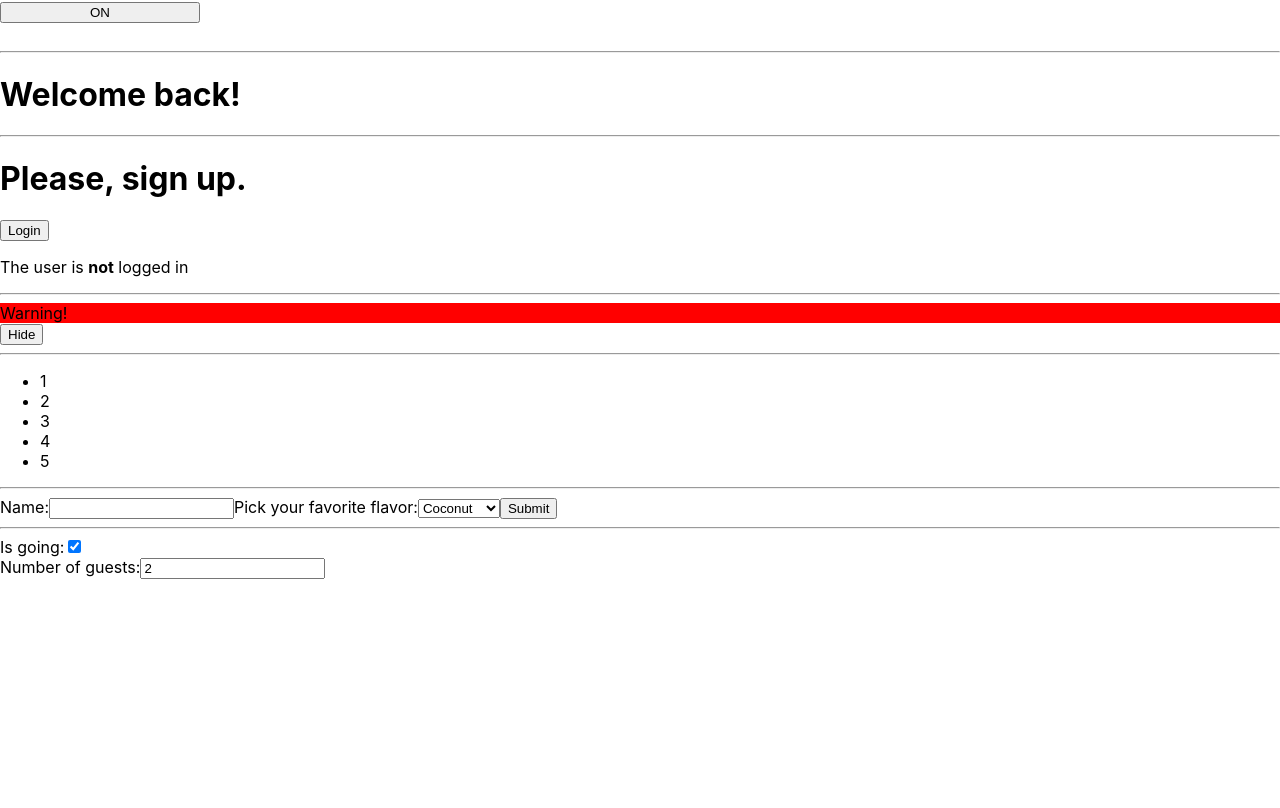
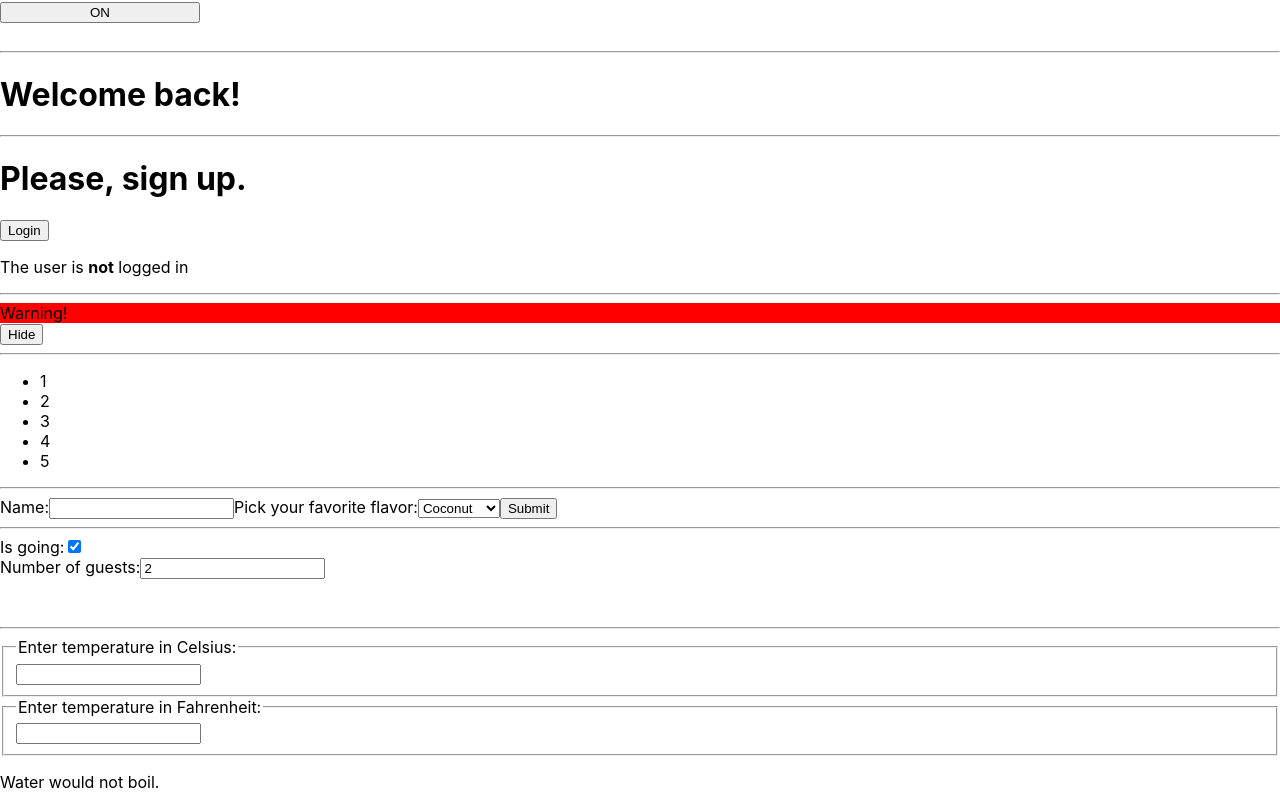
Before and after one commit to amaltapalov/react-docs, a React (Create React App) app: page / in a window 1280 px wide. Shown: the part 263-1071 px from the top of the page. Before the commit the page ends 842 px from the top, so only its background shows below. Built offline with nearby package versions, Linux system fonts and the light colour scheme.

Commit message:
Lifting state up - unit 10

```diff
--- a/src/App.js
+++ b/src/App.js
@@ -8,6 +8,7 @@
 import NumberList from "./Components/NumberList";
 import NameForm from "./Components/NameForm";
 import Reservation from "./Components/Reservation";
+import TempCalculator from "./Components/TempCalculator";
 
 // constant for NumberList component
 const numbers = [1, 2, 3, 4, 5];
@@ -32,6 +33,10 @@
 			<NameForm />
 			<hr />
 			<Reservation />
+			<br />
+			<br />
+			<hr />
+			<TempCalculator />
 		</div>
 	);
 }
--- /dev/null
+++ b/src/Components/TempCalculator.js
@@ -0,0 +1,99 @@
+import React from "react";
+
+function BoilingVerdict(props) {
+	if (props.celsius >= 100) {
+		return <p>Water would boil.</p>;
+	} else {
+		return <p>Water would not boil.</p>;
+	}
+}
+
+function toCelsius(fahrenheit) {
+	return ((fahrenheit - 32) * 5) / 9;
+}
+function toFahrenheit(celsius) {
+	return (celsius * 9) / 5 + 32;
+}
+
+function tryConvert(temperature, convert) {
+	const input = parseFloat(temperature);
+	if (Number.isNaN(input)) {
+		return "";
+	}
+	const output = convert(input);
+	const rounded = Math.round(output * 1000) / 1000;
+	return rounded.toString();
+}
+
+const scaleNames = {
+	c: "Celsius",
+	f: "Fahrenheit"
+};
+
+class TemperatureInput extends React.Component {
+	constructor(props) {
+		super(props);
+		this.handleChange = this.handleChange.bind(this);
+	}
+
+	handleChange(e) {
+		this.props.onTemperatureChange(e.target.value);
+	}
+
+	render() {
+		const temperature = this.props.temperature;
+		const scale = this.props.scale;
+		return (
+			<fieldset>
+				<legend>Enter temperature in {scaleNames[scale]}: </legend>
+				<input value={temperature} onChange={this.handleChange} />
+			</fieldset>
+		);
+	}
+}
+
+class TempCalculator extends React.Component {
+	constructor(props) {
+		super(props);
+		this.state = {
+			temperature: "",
+			scale: "c"
+		};
+		this.handleCelsiusChange = this.handleCelsiusChange.bind(this);
+		this.handleFahrenheitChange = this.handleFahrenheitChange.bind(this);
+	}
+
+	handleCelsiusChange(temperature) {
+		this.setState({ scale: "c", temperature });
+	}
+	handleFahrenheitChange(temperature) {
+		this.setState({ scale: "f", temperature });
+	}
+
+	render() {
+		const scale = this.state.scale;
+		const temperature = this.state.temperature;
+		const celsius =
+			scale === "f" ? tryConvert(temperature, toCelsius) : temperature;
+		const fahrenheit =
+			scale === "c" ? tryConvert(temperature, toFahrenheit) : temperature;
+
+		return (
+			<div>
+				<TemperatureInput
+					temperature={celsius}
+					scale="c"
+					onTemperatureChange={this.handleCelsiusChange}
+				/>
+				<TemperatureInput
+					temperature={fahrenheit}
+					scale="f"
+					onTemperatureChange={this.handleFahrenheitChange}
+				/>
+				<BoilingVerdict celsius={parseFloat(celsius)} />
+			</div>
+		);
+	}
+}
+
+export default TempCalculator;
```
